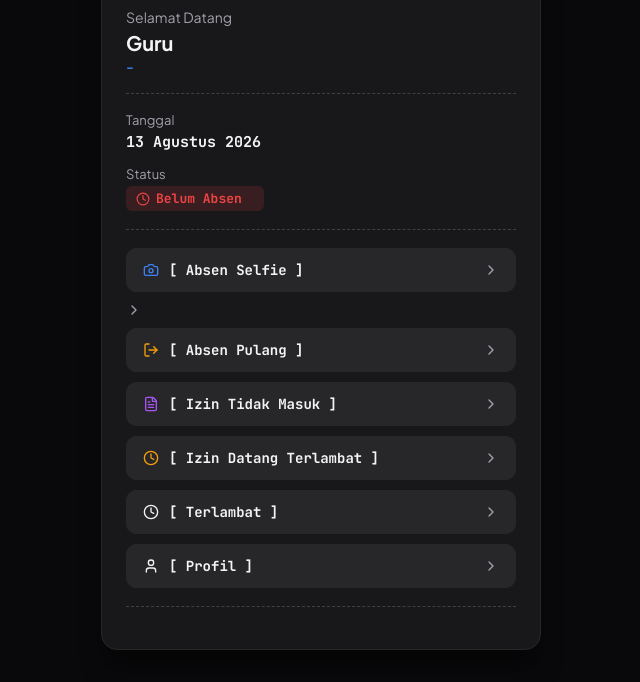
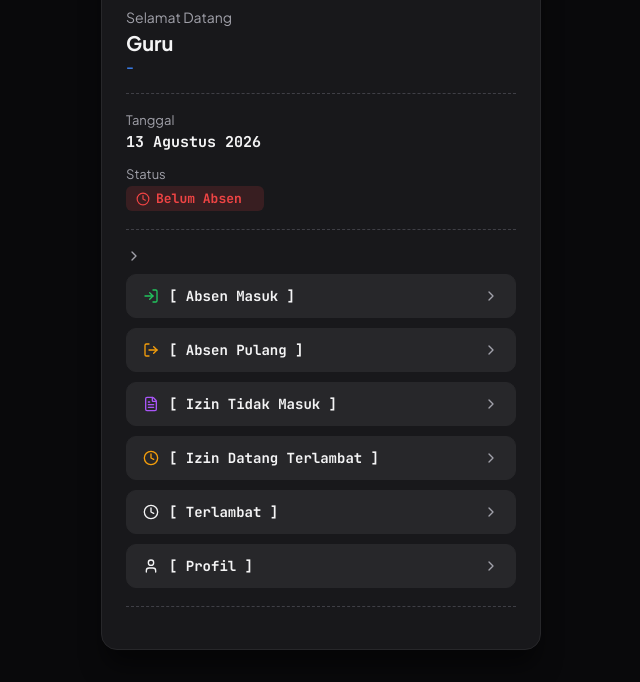
Before and after one commit to sdzahag4-droid/sdzaha-absensiguru, a plain HTML site: page dashboard.html in a window 1280 px wide. Shown: the part 159-841 px from the top of the page, without its empty margins (319-959 px from the left). Drawn offline with nearby package versions, Linux system fonts and the light colour scheme; no server answers; sample sign-in values are in the browser's storage.

Commit message:
Hapus sepenuhnya fitur dan tombol Absen Selfie dari dashboard

```diff
--- a/dashboard.html
+++ b/dashboard.html
@@ -255,15 +255,15 @@
     <!-- 3. TOMBOL NAVIGASI / ACTIONS -->
     <div class="button-group">
 
-      <!-- TOMBOL ABSEN SELFIE -->
-      <button class="btn-menu" onclick="handleAction('Absen Selfie')">
-        <div class="btn-left">
-          <i data-lucide="camera" style="width: 16px; height: 16px; color: var(--accent-blue);"></i>
-          <span>[ Absen Selfie ]</span>
-        </div>
         <i data-lucide="chevron-right" style="width: 16px; height: 16px; color: var(--text-muted);"></i>
       </button>
 
+      <!-- TOMBOL ABSEN MASUK -->
+      <button class="btn-menu" onclick="handleAction('Absen Masuk')">
+        <div class="btn-left">
+          <i data-lucide="log-in" style="width: 16px; height: 16px; color: var(--accent-green);"></i>
+          <span>[ Absen Masuk ]</span>
+        </div>
         <i data-lucide="chevron-right" style="width: 16px; height: 16px; color: var(--text-muted);"></i>
       </button>
 
```
